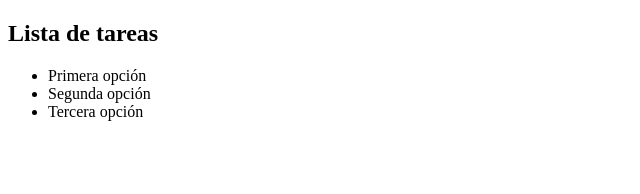
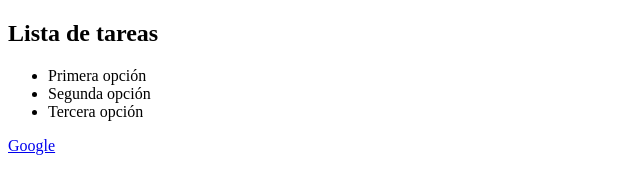
Before and after one commit to jorgescudero/repo-1, a plain HTML site: page index.html in a window 1280 px wide. Shown: the full height of the page, 0-640 px from the left. Drawn offline with Linux system fonts and the light colour scheme.

Commit message:
Redes sociales

```diff
--- a/index.html
+++ b/index.html
@@ -11,5 +11,6 @@
       <li>Segunda opción</li>
       <li>Tercera opción</li>
     </ul>
+    <a href="www.google.es">Google</a>
   </body>
 </html>
```
